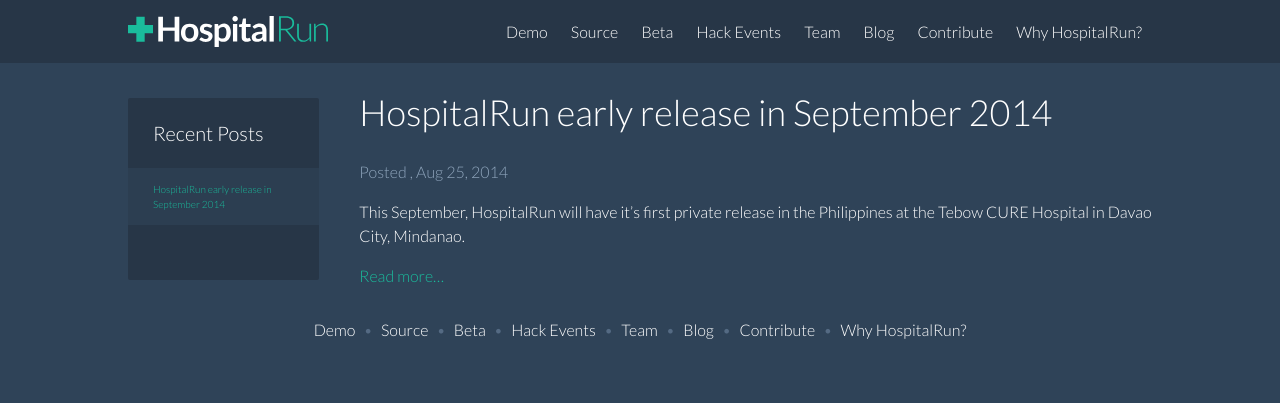
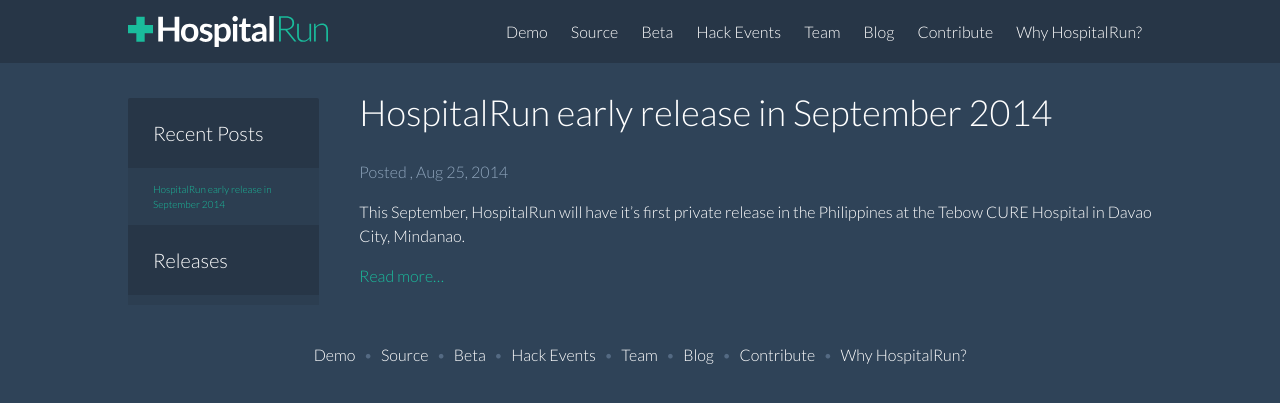
Before and after one commit to HospitalRun/hospitalrun.io, a Jekyll site: the page built from blog.html, in a window 1280 px wide. Shown: the top 403 px of the page. Built offline with Jekyll 4.4.1, drawn with Linux system fonts in a browser that asks for light colours.

Commit message:
Add category loop to blog index sidebar

```diff
--- a/blog.html
+++ b/blog.html
@@ -11,6 +11,19 @@ id: blog
     <div class='recent-posts'>
     {% for page in site.posts limit: 4 %}
       <h2><a href='{{ page.url }}'>{{ page.title }}</a></h2>
+    {% endfor %}
+    </div>
+
+    <h3 class='recent-post-header'>Releases</h3>
+    <div class='recent-posts'>
+    {% for category in site.categories %}
+      {% if category contains 'releases' %}
+      {% for posts in category %}
+        {% for post in posts limit: 4 %}
+      <h2><a href="{{ post.url }}">{{ post.title }}</a></h2>
+        {% endfor %}
+      {% endfor %}
+      {% endif %}
     {% endfor %}
     </div>
 
```
